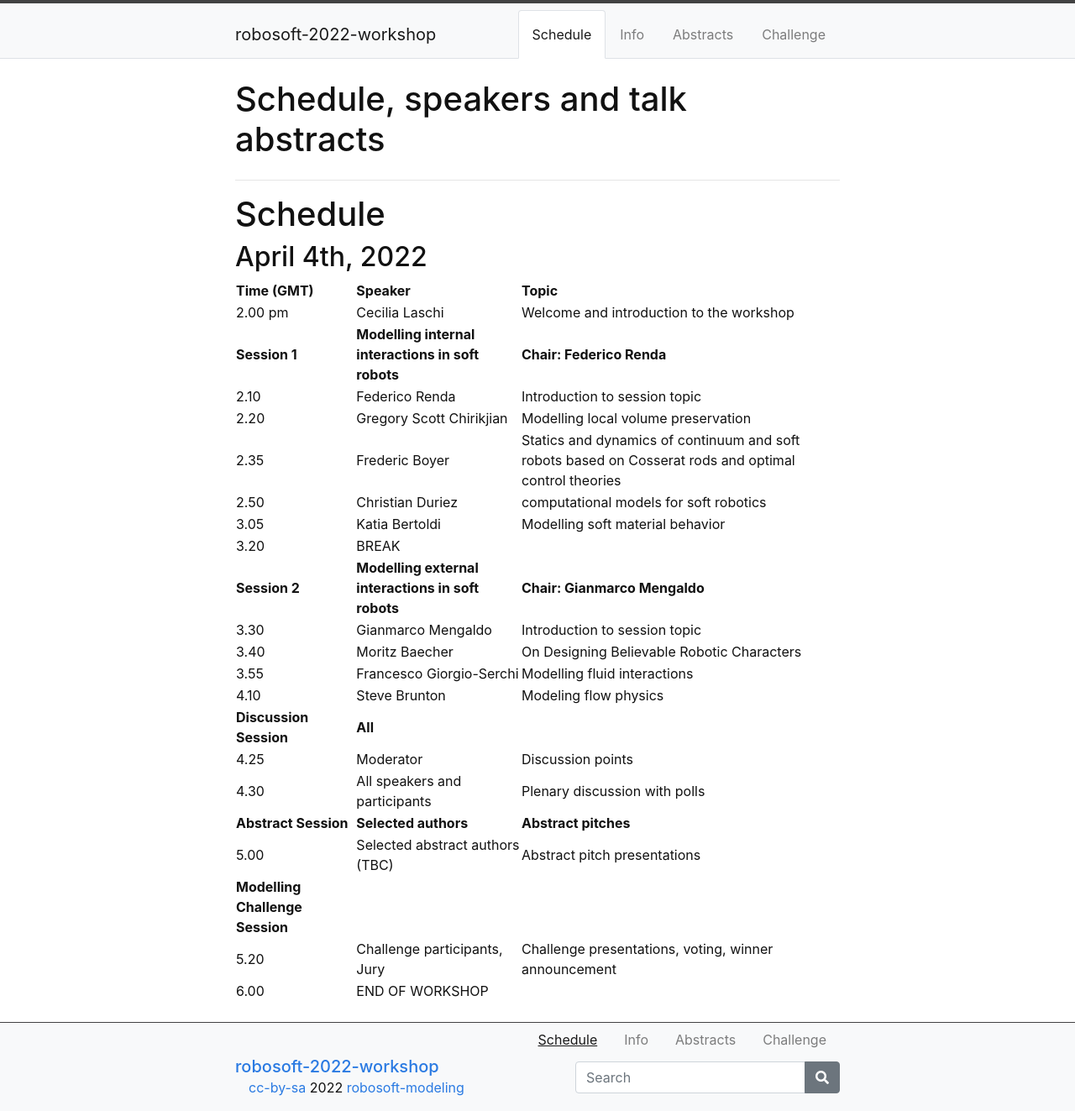
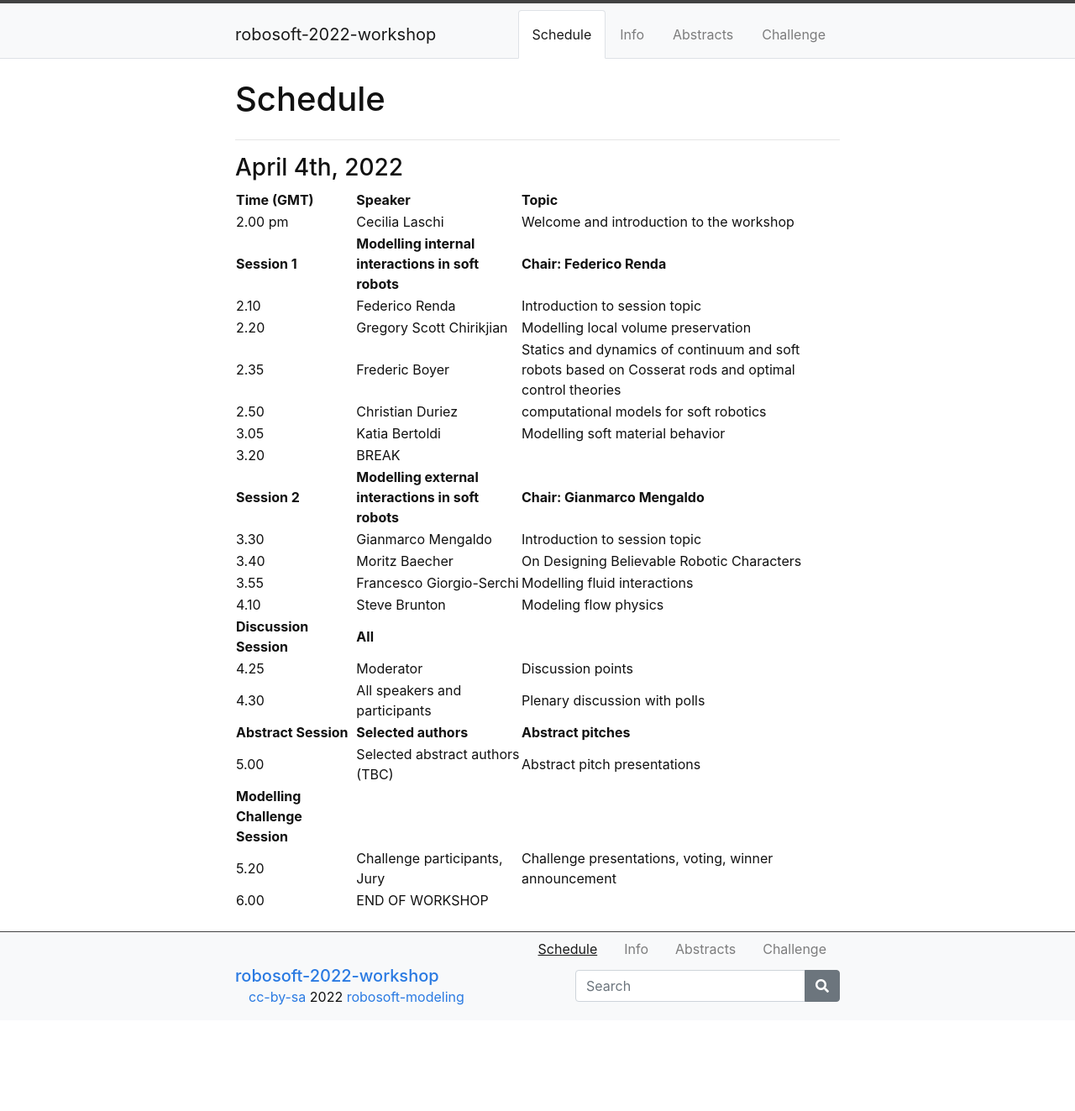
Before and after one commit to robosoft-modeling/robosoft-2022-workshop, a Jekyll site: the page built from content/1-schedule.md, in a window 1280 px wide. Shown: the whole page at 84% size. Built offline with Jekyll 4.4.1, drawn with Linux system fonts in a browser that asks for light colours; after the commit the page ends 1215 px from its top, so only the background shows below that.

Commit message:
Update 1-schedule.md

```diff
--- a/content/1-schedule.md
+++ b/content/1-schedule.md
@@ -1,13 +1,12 @@
 ---
-title: Schedule, speakers and talk abstracts
+title: Schedule
 nav: Schedule
 
 description: >
 
 ---
 
-# Schedule
-## April 4th, 2022
+### April 4th, 2022
 
 Time (GMT) | Speaker | Topic
 ------- | ----------------------------------- | -----------------------------------------------
```
